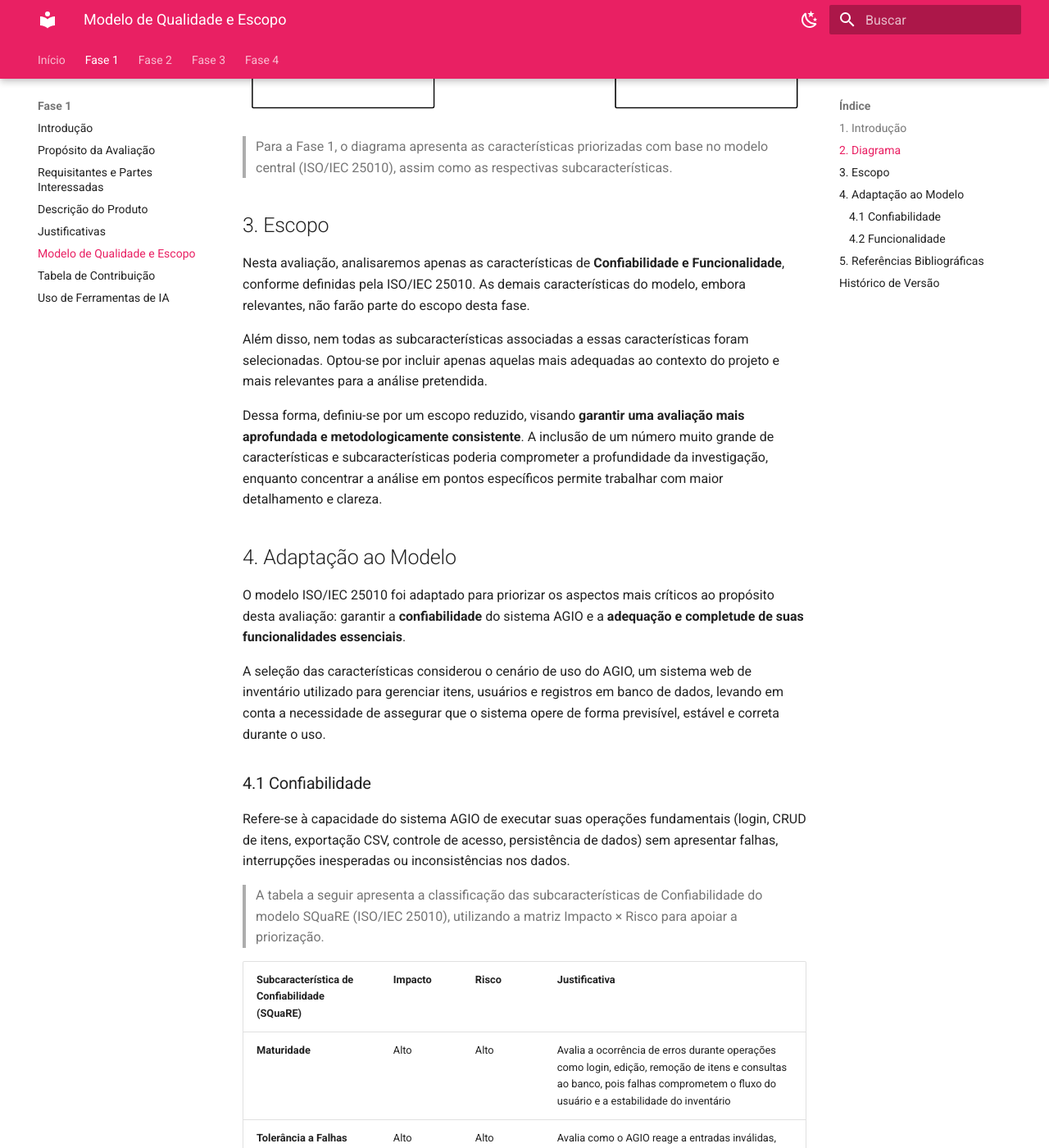
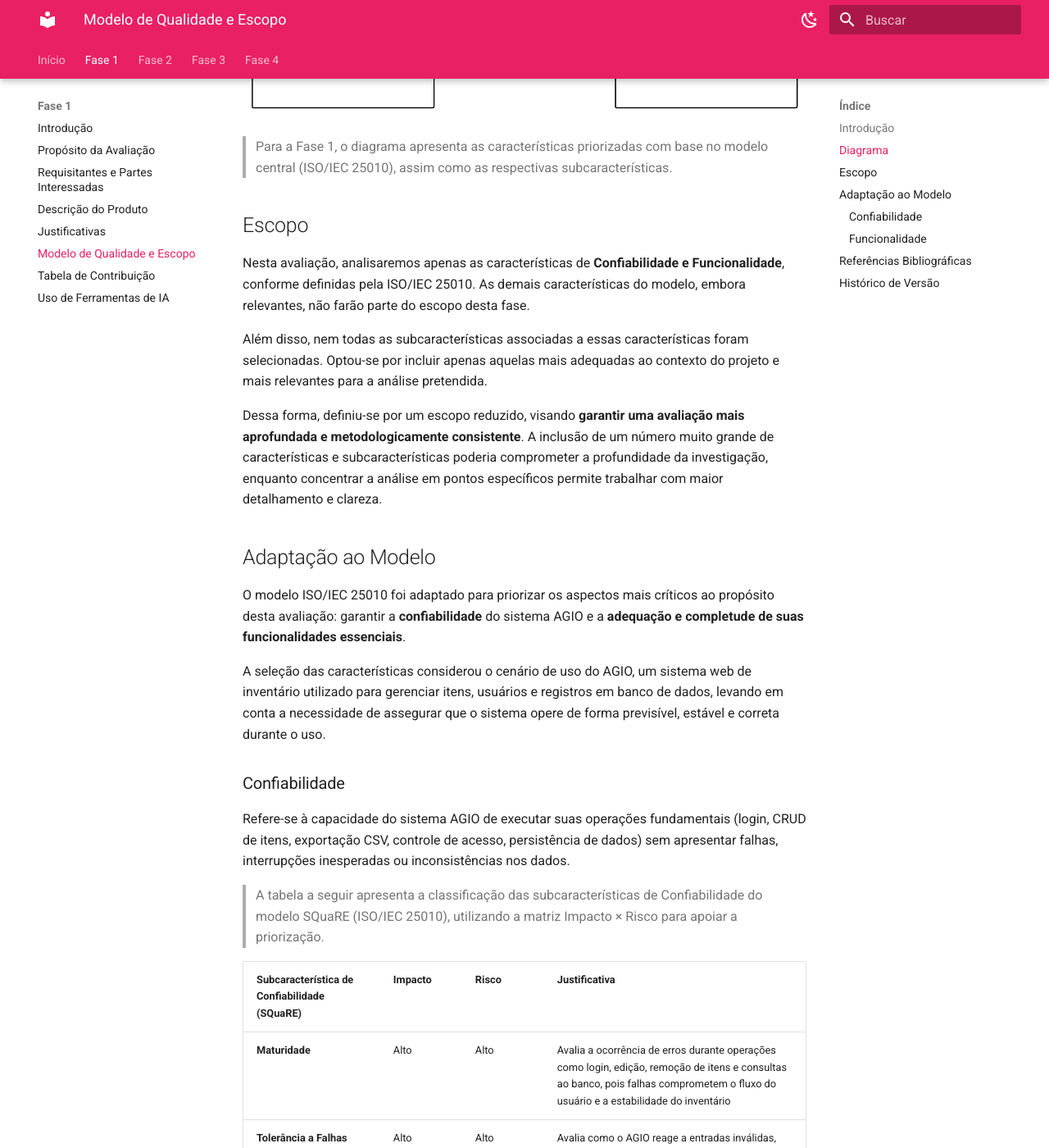
Before and after one commit to FCTE-Qualidade-de-Software-1/2026-1_T02_ELIZABETH_FRIEDMAN, an MkDocs documentation site: the page built from docs/fase1/5-modelo.md, in a window 1280 px wide and 1400 px high, scrolled down 745 px. Shown: the whole window at 82% size. Built offline with MkDocs 1.6.1 and Material for MkDocs 9.7.7, drawn with Linux system fonts in a browser that asks for light colours; some of the changed text lies outside the part shown.

Commit message:
Correção da documentação

```diff
--- a/docs/fase1/5-modelo.md
+++ b/docs/fase1/5-modelo.md
@@ -1,17 +1,17 @@
 # Fase 1 - Modelo de Qualidade e Escopo
 
-## 1. Introdução
+## Introdução
 
 O objetivo desta etapa é apresentar o modelo de qualidade **ISO/IEC 25010**, destacando as duas características escolhidas pelo grupo: Confiabilidade e Funcionalidade. A partir delas, buscamos definir o que será analisado e até que ponto essa análise irá aprofundar cada característica.
 
-## 2. Diagrama
+## Diagrama
 
 O diagrama abaixo apresenta o **modelo ISO/IEC 25010** com as características selecionadas para a Fase 1, bem como as respectivas subcaracterísticas escolhidas.
 
 ![diagrama](../imagens/fase1/diagrama.png)
 > Para a Fase 1, o diagrama apresenta as características priorizadas com base no modelo central (ISO/IEC 25010), assim como as respectivas subcaracterísticas.
 
-## 3. Escopo
+## Escopo
 
 Nesta avaliação, analisaremos apenas as características de **Confiabilidade e Funcionalidade**, conforme definidas pela ISO/IEC 25010. As demais características do modelo, embora relevantes, não farão parte do escopo desta fase.
 
@@ -19,13 +19,13 @@ Além disso, nem todas as subcaracterísticas associadas a essas característica
 
 Dessa forma, definiu-se por um escopo reduzido, visando **garantir uma avaliação mais aprofundada e metodologicamente consistente**. A inclusão de um número muito grande de características e subcaracterísticas poderia comprometer a profundidade da investigação, enquanto concentrar a análise em pontos específicos permite trabalhar com maior detalhamento e clareza.
 
-## 4. Adaptação ao Modelo
+## Adaptação ao Modelo
 
 O modelo ISO/IEC 25010 foi adaptado para priorizar os aspectos mais críticos ao propósito desta avaliação: garantir a **confiabilidade** do sistema AGIO e a **adequação e completude de suas funcionalidades essenciais**.
 
 A seleção das características considerou o cenário de uso do AGIO, um sistema web de inventário utilizado para gerenciar itens, usuários e registros em banco de dados, levando em conta a necessidade de assegurar que o sistema opere de forma previsível, estável e correta durante o uso.
 
-### 4.1 Confiabilidade
+### Confiabilidade
 
 Refere-se à capacidade do sistema AGIO de executar suas operações fundamentais (login, CRUD de itens, exportação CSV, controle de acesso, persistência de dados) sem apresentar falhas, interrupções inesperadas ou inconsistências nos dados.
 
@@ -42,7 +42,7 @@ Para o escopo do projeto, selecionamos apenas as subcaracterísticas **Maturidad
 
 As demais subcaracterísticas, **Recuperabilidade e Disponibilidade** não foram avaliadas nesta fase porque o ambiente analisado (instância atual do AGIO) apresenta **erro 500: INTERNAL_SERVER_ERROR** persistente, impedindo medições contínuas de uptime, comportamento após falhas e mecanismos de recuperação. Embora essas características possam ser medidas em um ambiente local, optamos por não adicioná-las ao escopo da Fase 1.
 
-### 4.2 Funcionalidade
+### Funcionalidade
 
 Refere-se ao grau em que o AGIO entrega corretamente as funcionalidades previstas, incluindo autenticação, gerenciamento de inventário, controle de acesso e exportação de dados.
 
@@ -58,7 +58,7 @@ Para o escopo do projeto, selecionamos as subcaracterísticas **Adequação Func
 
 A subcaracterística **Conformidade Funcional** não foi incluída nesta fase porque sua avaliação exige comparação detalhada com requisitos formais, normas e documentação específica. Como o foco atual está em analisar o comportamento real do sistema e a qualidade funcional observável, a verificação de conformidade documental foi adiada para uma fase posterior, quando existir maior estabilidade e clareza dos requisitos.
 
-## 5. Referências Bibliográficas
+## Referências Bibliográficas
 
 > ISO. ISO/IEC 25010 — ISO 25000 Software and Data Quality. Disponível em: [ISO/IEC 25010](https://iso25000.com/index.php/en/iso-25000-standards/iso-25010). Acesso em: 11 mai. 2026.
 
```
Also changed, not shown: docs/fase1/3-descricao.md (+1 -1 lines).
